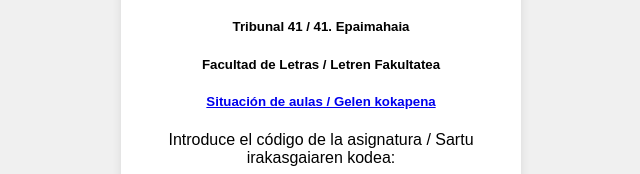
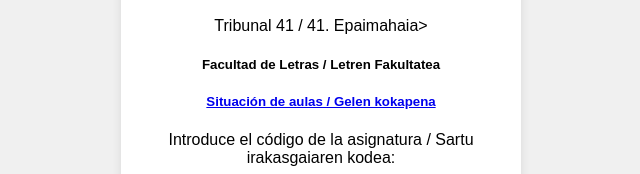
Before and after one commit to txekmi/txekmi.github.io, a plain HTML site: page EAU25/index.html in a window 1280 px wide. Shown: the part 393-567 px from the top of the page, 319-959 px from the left. Drawn offline with Linux system fonts and the light colour scheme.

Commit message:
Update index.html

```diff
--- a/EAU25/index.html
+++ b/EAU25/index.html
@@ -10,7 +10,7 @@
     <div class="container">
         <img src="support/blanco_mediano.jpg" alt="Logo Universidad del País Vasco / Euskal Herriko Unibertsitatea" class="logo">
         <h1>Consulta de Aula de Examen / Azterketa Gelaren Kontsulta</h1>
-        <h5>Tribunal 41 / 41. Epaimahaia</h5>
+        <!<h5>Tribunal 41 / 41. Epaimahaia</h5>>
         <h5>Facultad de Letras / Letren Fakultatea</h5>
         <h5><a href=".\PlanoLetras.png"  target="_blank">Situación de aulas / Gelen kokapena</a></h5>
         <div id="form">
```
